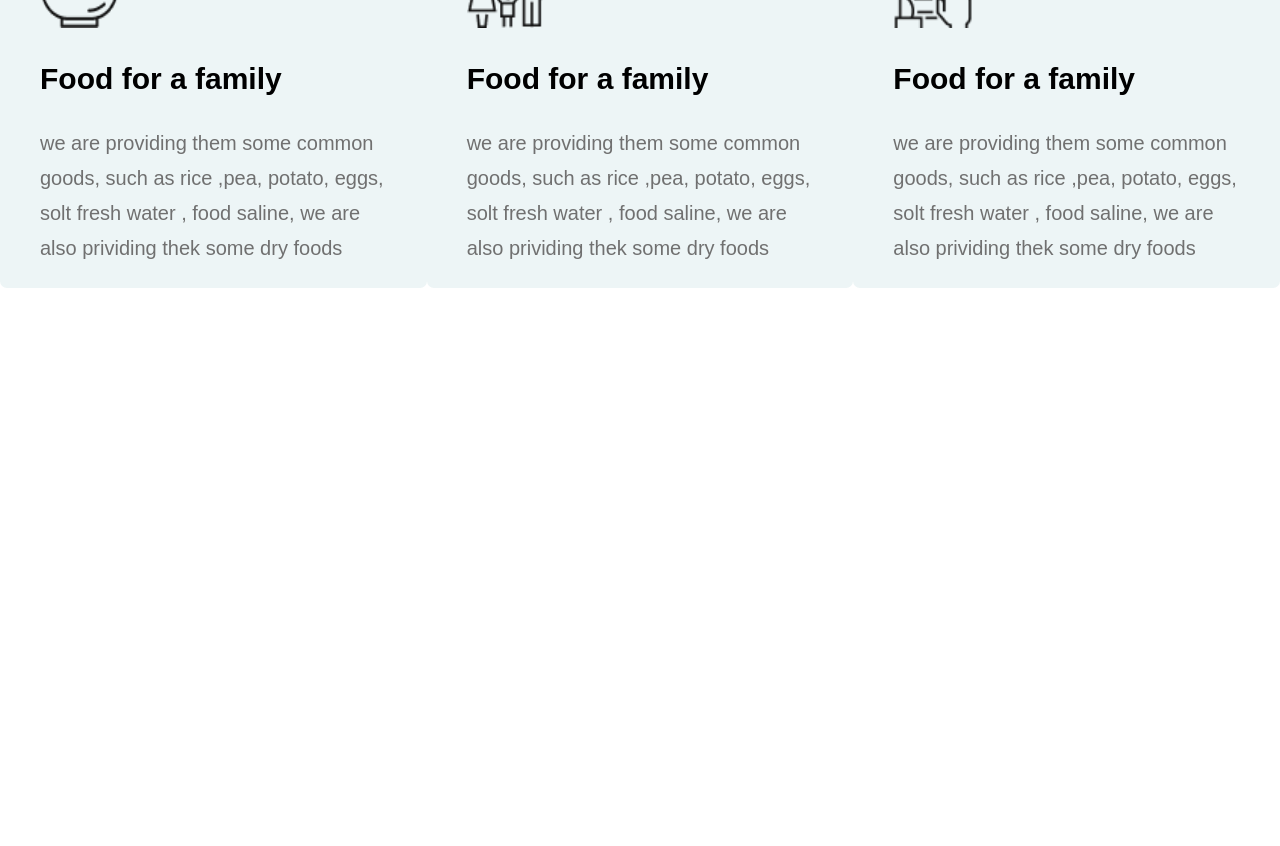
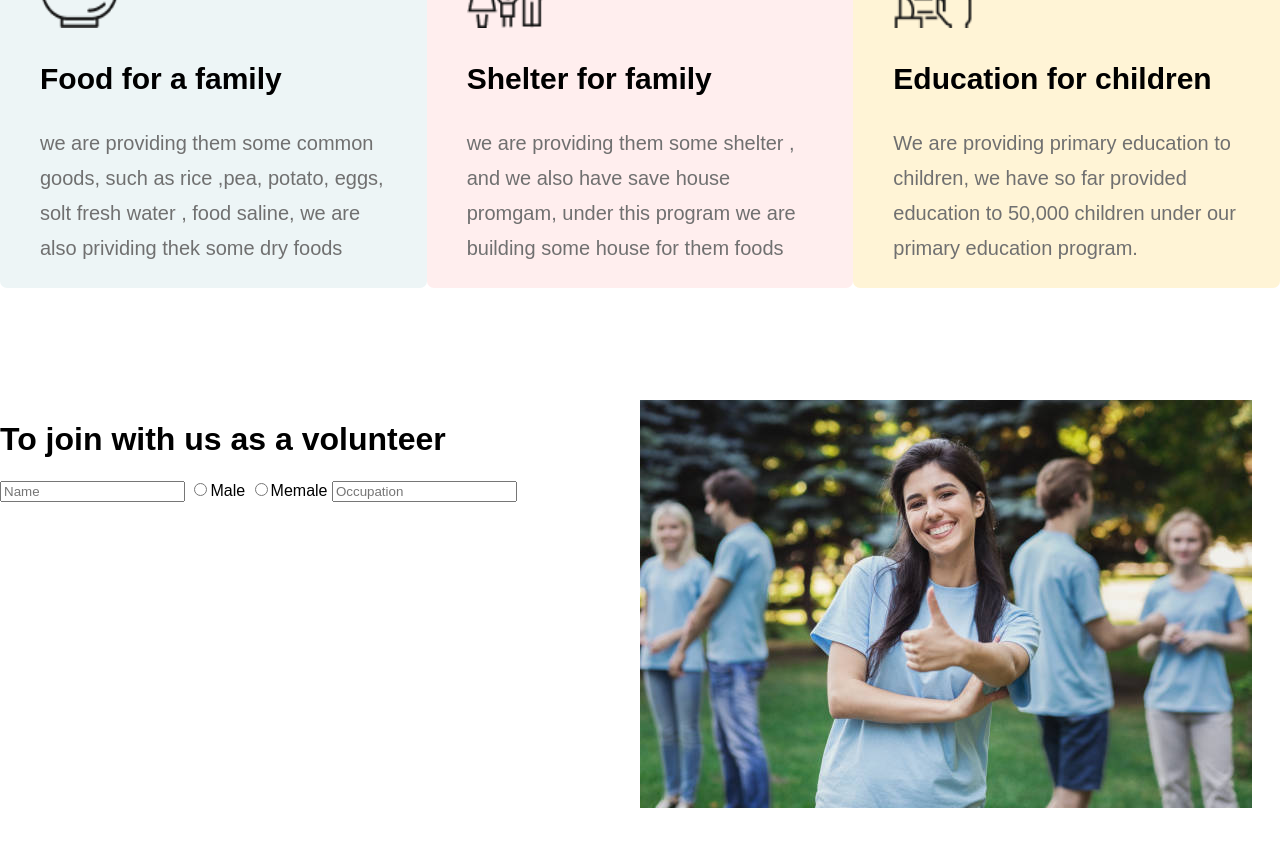
Before and after one commit to Riday1/donate-website, a plain HTML site: page index.html in a window 1280 px wide. Shown: the part 2160-3006 px from the top of the page. Before the commit the page ends 2540 px from the top, so only its background shows below. Drawn offline with Linux system fonts and the light colour scheme.

Commit message:
80% done

```diff
--- a/index.html
+++ b/index.html
@@ -63,8 +63,8 @@
             </div>
 
             <div class="plans">
-                <div class="plan1">
-                    <div class="images"> <img src="icons/food.png" alt=""></div>
+                <div class="plan-com" id="plan-1">
+                    <div class="plan-icon"> <img src="icons/food.png" alt=""></div>
                     <div class="plan-description">
                         <h3>Food for a family</h3>
                         <p>we are providing them some common goods, such as rice ,pea, potato, eggs, solt fresh
@@ -72,21 +72,21 @@
                     </div>
 
                 </div>
-                <div class="plan1">
-                    <div class="images"> <img src="icons/shelter.png" alt=""></div>
+                <div class="plan-com" id="plan-2">
+                    <div class="plan-icon"> <img src="icons/shelter.png" alt=""></div>
                     <div class="plan-description">
-                        <h3>Food for a family</h3>
-                        <p>we are providing them some common goods, such as rice ,pea, potato, eggs, solt fresh
-                            water , food saline, we are also prividing thek some dry foods</p>
+                        <h3>Shelter for family</h3>
+                        <p>we are providing them some shelter , and we also have save house promgam, under this program
+                            we are building some house for them foods</p>
                     </div>
 
                 </div>
-                <div class="plan1">
-                    <div class="images"> <img src="icons/Frame-1.png" alt=""></div>
+                <div class="plan-com" id="plan-3">
+                    <div class="plan-icon"> <img src="icons/Frame-1.png" alt=""></div>
                     <div class="plan-description">
-                        <h3>Food for a family</h3>
-                        <p>we are providing them some common goods, such as rice ,pea, potato, eggs, solt fresh
-                            water , food saline, we are also prividing thek some dry foods</p>
+                        <h3>Education for children</h3>
+                        <p>We are providing primary education to children, we have so far provided education to 50,000
+                            children under our primary education program.</p>
                     </div>
 
                 </div>
@@ -95,6 +95,23 @@
 
     </section>
 
+    <div class="volunteer-secion">
+        <div class="volunteer-left-sdie">
+            <div>
+                <h1>To join with us as a volunteer</h1>
+            </div>
+            <div>
+                <input type="text" placeholder="Name">
+                <input type="radio">Male <input type="radio">Memale
+                <input type="text" placeholder="Occupation">
+            </div>
+        </div>
+        <div class="volunteer-right-side">
+            <img src="images/volunteer4.jpg" alt="">
+        </div>
+
+    </div>
+
 
 
 
--- a/style.css
+++ b/style.css
@@ -118,6 +118,8 @@
  .donate-plan {
      width: 100%;
      height: 100vh;
+     margin-bottom: 20px;
+     ;
  }
 
  .donate-plan-top-part {
@@ -132,16 +134,12 @@
      padding-bottom: 30px;
 
 
-
-     ;
-
  }
 
  .donate-plan-top-part h1 {
      font-size: 60px;
-     ;
      text-align: center;
-     ;
+
  }
 
  .plans {
@@ -149,18 +147,33 @@
      justify-content: space-evenly;
  }
 
- .plan1 {
+ .plan-com {
      height: 350px;
      width: 356px;
-     background-color: #EDF5F6;
+
      padding: 20px 40px;
      border-radius: 7px;
 
  }
 
+ #plan-1 {
+     background-color: #EDF5F6;
+
+ }
+
+ #plan-2 {
+     background-color: #FFEEEE;
+ }
+
+ #plan-3 {
+     background: #FFF4D6;
+     ;
+ }
+
+
  .plan-description h3 {
      font-size: 30px;
-     ;
+
  }
 
  .plan-description p {
@@ -169,13 +182,31 @@
      color: #707070;
      line-height: 35px;
 
-     ;
-     ;
-     ;
+
  }
 
- .images img {
+ .plan-icon img {
      padding-top: 30px;
      width: 80px;
      height: 80px;
  }
+
+ .volunteer-secion {
+     width: 100%;
+     height: 100vh;
+     display: flex;
+
+     ;
+ }
+
+ .volunteer-left-sdie {
+     width: 50%;
+ }
+
+ ..volunteer-left-sdie img {
+     width: 70%;
+ }
+
+ .volunteer-right-side {
+     width: 50%;
+ }
```
